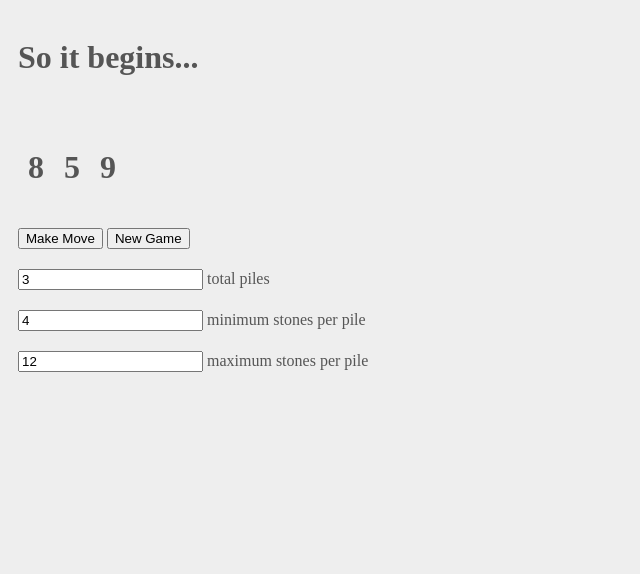
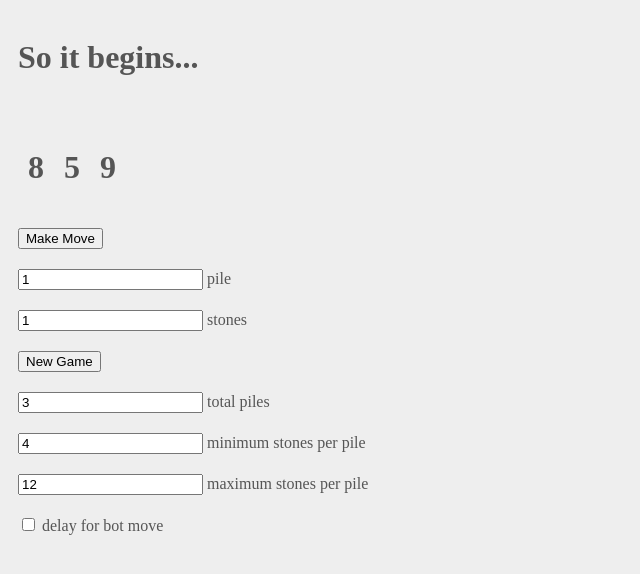
Before and after one commit to hacksaurz/nim, a Flask app: page / in a window 1280 px wide. Shown: the top 574 px of the page, without its empty margins (0-640 px from the left). Run offline with Flask 2, Linux system fonts and the light colour scheme; some libraries are stand-ins or nearby versions.

Commit message:
NIM-15 Update frontend to pass JSON for player move

```diff
--- a/nim/app.py
+++ b/nim/app.py
@@ -21,7 +21,7 @@ def index():
     )
 
 
-@app.route('/update')
+@app.route('/update', methods=['GET', 'POST'])
 def update_game_state():
     state = session['state']
     # player_move = loads('{"pile": 0, "stones": 1}')
@@ -29,7 +29,7 @@ def update_game_state():
     bot_move = app.game.chaos.move(state)
     app.game.update(state, bot_move)
     session['state'] = state
-    return jsonify({'state': state})
+    return jsonify({'playerState': None, 'botState': state})
 
 
 @app.route('/new', methods=['GET', 'POST'])
--- a/nim/static/game_operations.js
+++ b/nim/static/game_operations.js
@@ -13,18 +13,44 @@ function newGame() {
     }),
     contentType: "application/json; charset=utf-8",
     dataType : 'json',
-    success: updatePage
+    success: function( json ) { updatePage( json.state ) }
   });
 };
 
 function updateGameState() {
-  $.getJSON( "/update", updatePage);
+  $.ajax({
+    type:"POST",
+    url: "/update",
+    data: JSON.stringify({
+      "pile": parseInt($('#pile').val()) - 1,
+      "stones": parseInt($('#stones').val()),
+    }),
+    contentType: "application/json; charset=utf-8",
+    dataType : 'json',
+    success: applyMoves
+  });
 };
 
-function updatePage( json ) {
+function applyMoves( json ) {
+  if ( json.playerState ) {
+    updatePage( json.playerState )
+  }
+
+  if ( json.botState && !$('#delay').is(":checked") ) {
+    setTimeout(function() { updatePage( json.botState ) }, 100);
+  }
+
+  else if ( json.botState ) {
+    setTimeout(function() { updatePage( json.botState ) }, 1000);
+  }
+
+  console.log( "JSON Data: " + json );
+};
+
+function updatePage( state ) {
     $( "#piles" ).empty();
-    for (i = 0; i < json.state.length; i++) {
-        $( "#piles" ).append( '<div style="float: left;"><h1>' + json.state[i] + '</h1></div>' );
+    for (i = 0; i < state.length; i++) {
+        $( "#piles" ).append( '<div style="float: left;"><h1>' + state[i] + '</h1></div>' );
     }
-    console.log( "JSON Data: " + json.state );
+    console.log( "State: " + state );
 };
--- a/nim/templates/index.html
+++ b/nim/templates/index.html
@@ -29,25 +29,41 @@
 
     <div id=piles></div>
 
-
     <div style="clear: both;">
       <button onclick="updateGameState()">Make Move</button>
+    </div>
+
+    <div>
+      <input type="number" id="pile" value="1" min="1">
+      pile
+    <div>
+    </div>
+      <input type="number" id="stones" value="1" min="1">
+      stones
+    </div>
+
+    <div>
       <button onclick="newGame()">New Game</button>
     </div>
 
     <div>
-      <input type="number" id="numPiles" value="3" min="1">
+      <input type="number" id="numPiles" value="3" min="1" onchange="newGame()">
       total piles
     </div>
 
     <div>
-      <input type="number" id="minPerPile" value="4" min="1">
+      <input type="number" id="minPerPile" value="4" min="1" onchange="newGame()">
       minimum stones per pile
     </div>
 
     <div>
-      <input type="number" id="maxPerPile" value="12" min="1">
+      <input type="number" id="maxPerPile" value="12" min="1" onchange="newGame()">
       maximum stones per pile
+    </div>
+
+    <div>
+      <input type="checkbox" id="delay">
+      delay for bot move
     </div>
 
     <script src="/static/game_operations.js" charset="utf-8"></script>
```
